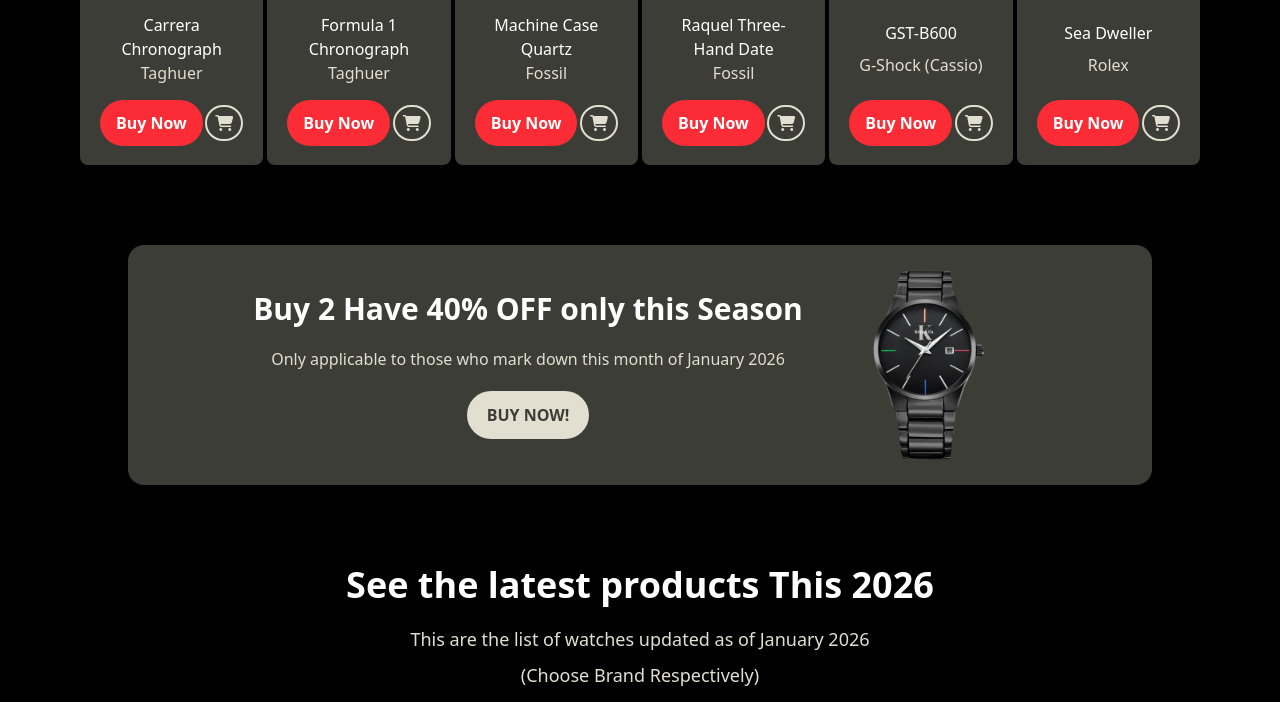
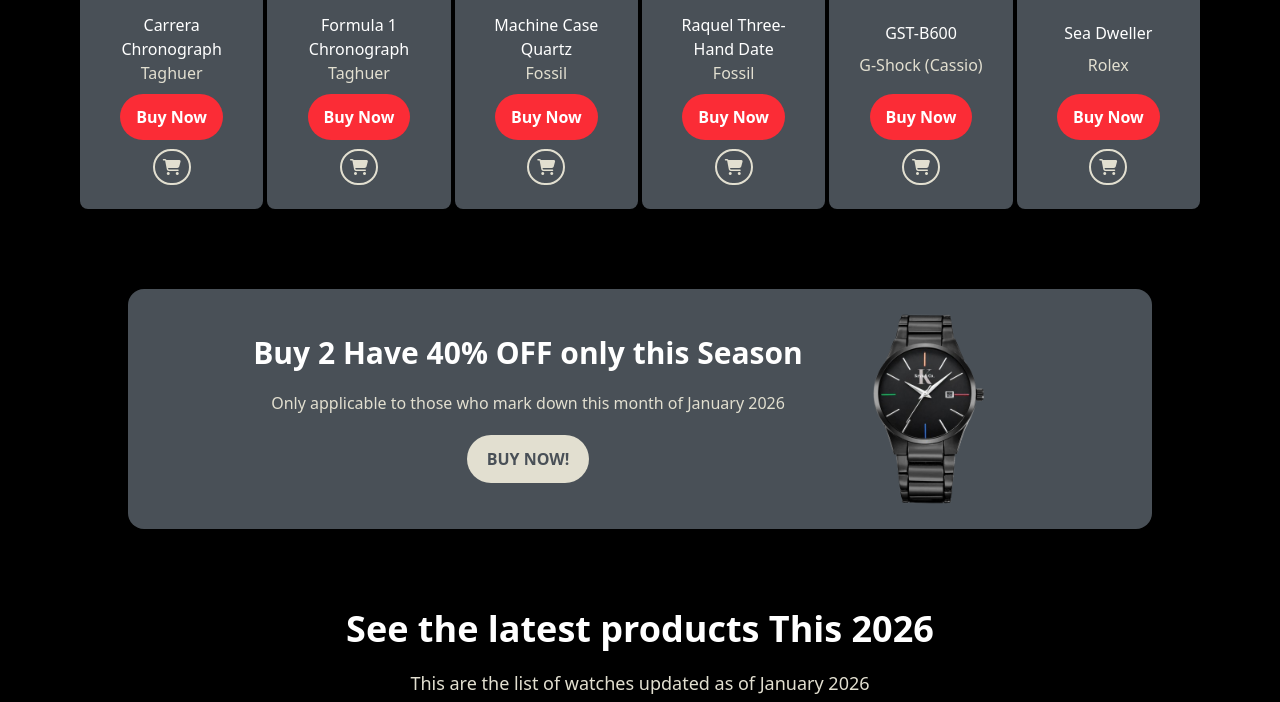
Before and after one commit to Silhouette204/Responsive-E-commerce, a website built with Vite: page products.html in a window 1280 px wide. Shown: the part 1333-2035 px from the top of the page. Built offline with nearby package versions, Linux system fonts and the light colour scheme.

Commit message:
Fix Card Container on different Ratio

```diff
--- a/products.html
+++ b/products.html
@@ -69,7 +69,7 @@
 
       <h1 class="text-secondary">Carrera Chronograph</h1>
       <p class="text-light">Taghuer</p>
-      <ul class="flex justify-between items-center mt-5">
+      <ul class="flex flex-col gap-5 lg:flex-col justify-between items-center mt-5">
         <li><a href="#" class="rounded-4xl bg-red-500 py-3 px-4 font-semibold text-secondary hover:bg-primary duration-300 ease-in-out">Buy Now</a></li>
         <li><a href="#"><i class="fa-solid fa-cart-shopping text-light border-2  p-2 rounded-3xl hover:text-primary duration-200 ease-in-out"></i></a></li>
       </ul>
@@ -82,7 +82,7 @@
 
       <h1 class="text-secondary">Formula 1 Chronograph</h1>
       <p class="text-light">Taghuer</p>
-      <ul class="flex justify-between items-center mt-5">
+       <ul class="flex flex-col gap-5 lg:flex-col justify-between items-center mt-5">
         <li><a href="#" class="rounded-4xl bg-red-500 py-3 px-4 font-semibold text-secondary hover:bg-primary duration-300 ease-in-out">Buy Now</a></li>
         <li><a href="#"><i class="fa-solid fa-cart-shopping text-light border-2  p-2 rounded-3xl hover:text-primary duration-200 ease-in-out"></i></a></li>
       </ul>
@@ -96,7 +96,7 @@
 
       <h1 class="text-secondary">Machine Case Quartz</h1>
       <p class="text-light">Fossil</p>
-      <ul class="flex justify-between items-center mt-5">
+       <ul class="flex flex-col gap-5 lg:flex-col justify-between items-center mt-5">
         <li><a href="#" class="rounded-4xl bg-red-500 py-3 px-4 font-semibold text-secondary hover:bg-primary duration-300 ease-in-out">Buy Now</a></li>
         <li><a href="#"><i class="fa-solid fa-cart-shopping text-light border-2  p-2 rounded-3xl hover:text-primary duration-200 ease-in-out"></i></a></li>
       </ul>
@@ -110,7 +110,7 @@
 
       <h1 class="text-secondary">Raquel Three-Hand Date</h1>
       <p class="text-light">Fossil</p>
-      <ul class="flex justify-between items-center mt-5">
+       <ul class="flex flex-col gap-5 lg:flex-col justify-between items-center mt-5">
         <li><a href="#" class="rounded-4xl bg-red-500 py-3 px-4 font-semibold text-secondary hover:bg-primary duration-300 ease-in-out">Buy Now</a></li>
         <li><a href="#"><i class="fa-solid fa-cart-shopping text-light border-2  p-2 rounded-3xl hover:text-primary duration-200 ease-in-out"></i></a></li>
       </ul>
@@ -124,7 +124,7 @@
 
       <h1 class="text-secondary">GST-B600</h1>
       <p class="text-light">G-Shock (Cassio)</p>
-      <ul class="flex justify-between items-center mt-5">
+       <ul class="flex flex-col gap-5 lg:flex-col justify-between items-center mt-5">
         <li><a href="#" class="rounded-4xl bg-red-500 py-3 px-4 font-semibold text-secondary hover:bg-primary duration-300 ease-in-out">Buy Now</a></li>
         <li><a href="#"><i class="fa-solid fa-cart-shopping text-light border-2  p-2 rounded-3xl hover:text-primary duration-200 ease-in-out"></i></a></li>
       </ul>
@@ -138,7 +138,7 @@
 
       <h1 class="text-secondary">Sea Dweller</h1>
       <p class="text-light">Rolex</p>
-      <ul class="flex justify-between items-center mt-5">
+       <ul class="flex flex-col gap-5 lg:flex-col justify-between items-center mt-5">
         <li><a href="#" class="rounded-4xl bg-red-500 py-3 px-4 font-semibold text-secondary hover:bg-primary duration-300 ease-in-out">Buy Now</a></li>
         <li><a href="#"><i class="fa-solid fa-cart-shopping text-light border-2  p-2 rounded-3xl hover:text-primary duration-200 ease-in-out"></i></a></li>
       </ul>
--- a/src/main.js
+++ b/src/main.js
@@ -111,14 +111,14 @@ function renderProducts(brand) {
         <p class="text-light my-1">${product.type}</p>
         <p class="text-secondary my-1">${product.price}</p>
 
-        <ul class="flex justify-between items-center mt-5">
+        <ul class="flex gap-5 flex-col md:flex-col lg:flex-col justify-between items-center mt-5">
           <li>
             <a href="#" class="rounded-4xl bg-primary py-3 px-4 font-semibold text-light hover:bg-secondary hover:text-dark hover:duration-300 ease-in-out">
               Buy Now
             </a>
           </li>
           <li>
-            <i class="fa-solid fa-cart-shopping text-light border-2 p-2 rounded-3xl hover:border-primary hover:text-primary hover:duration-300 ease-in-out"></i>
+            <i class=" fa-solid fa-cart-shopping text-light border-2 p-2 rounded-3xl hover:border-primary hover:text-primary hover:duration-300 ease-in-out"></i>
           </li>
         </ul>
       </div>
--- a/src/style.css
+++ b/src/style.css
@@ -3,7 +3,7 @@
 :root{
   --primary: #000000;
   --secondary:#FFFFFF;
-  --dark: #3C3D37;
+  --dark: #495057;
   --light:#E2DFD0;
 }
 
```
